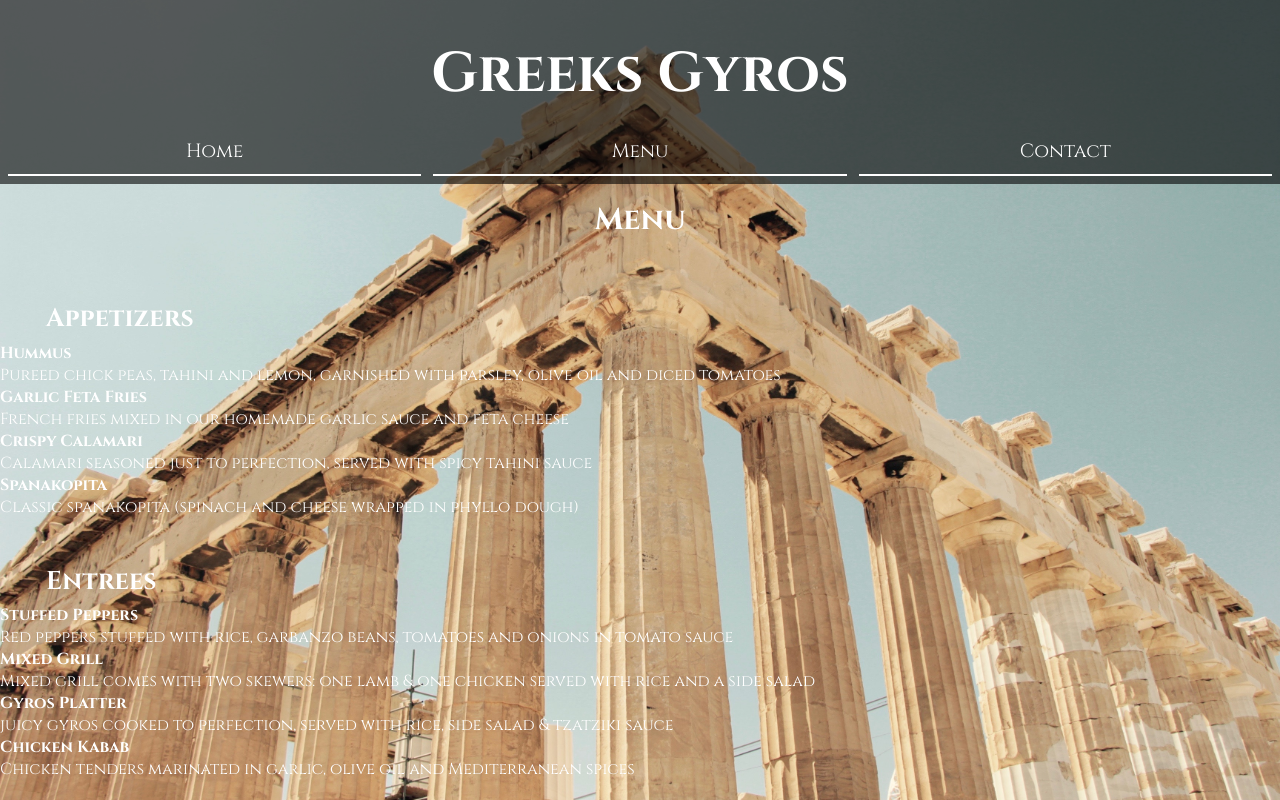
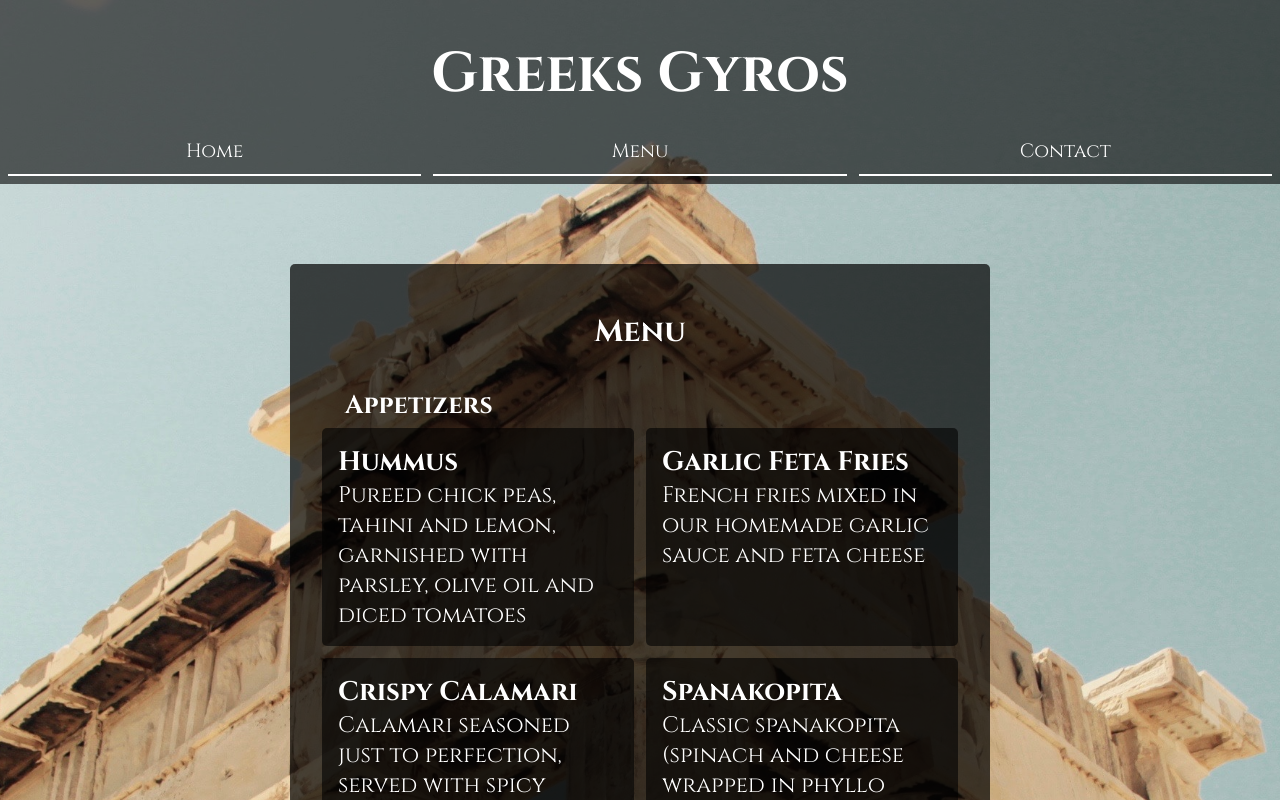
Before and after one commit to jpmunich/Odin-Restaurant-Page, a website built with webpack: page src/template.html in a window 1280 px wide. Both pictures are taken after a click on the button "Menu". Shown: the top 800 px of the page. Built offline with nearby package versions, Linux system fonts and the light colour scheme.

Commit message:
Styled menu

```diff
--- a/src/style.css
+++ b/src/style.css
@@ -14,7 +14,9 @@ body {
 
 #content {
     background-image: url('./background-img.jpg');
-    height: 100vh;
+    min-height: 100vh;
+    height: 100%;
+    padding-bottom: 2em;
     background-position: center;
     background-repeat: no-repeat;
     background-size: cover;
@@ -70,22 +72,22 @@ h1 {
     margin: 80px auto 0 auto;
     background: rgba(0, 0, 0, 0.7);
     border-radius: 5px;
-    padding: 1em 2em 2em 0;
+    padding: 2em;
 }
 
 .contact-page-container > p {
     font-size: clamp(0.8rem, 2.7vw, 1.4rem);
-    padding: 0.05em 0 0.05em 1.6em;
+    padding: 0.05em 0 0.05em 0.4em;
 }
 
 h3 {
     font-size: clamp(1.2rem, 3.2vw, 1.6rem);
-    padding: 1.8em 0 0.2em 1.8em;
+    padding: 1.8em 0 0.2em 0.9em;
 }
 
 .employment-page-container > p {
     font-size: clamp(0.8rem, 2.7vw, 1.4rem);
-    padding: 0.05em 0 0.05em 1.6em;
+    padding: 0.05em 0 0.05em 0.4em;
 }
 
 h2 {
@@ -93,3 +95,38 @@ h2 {
     text-align: center;
     padding: 0.5em;
 }
+
+.menu-page-container {
+    width: clamp(320px, 60%, 700px);
+    margin: 80px auto 0 auto;
+    background: rgba(0, 0, 0, 0.7);
+    border-radius: 5px;
+    padding: 2em 2em;
+}
+
+.menu-item-container {
+    display: flex;
+    flex-wrap: wrap;
+    justify-content: center;
+    gap: 12px;
+}
+
+.menu-container > h3 {
+    padding-top: 0.8em;
+}
+
+.menu-item {
+    padding: 1em;
+    background: rgba(0, 0, 0, 0.6);
+    flex: 1 1 45%;
+    border-radius: 5px;
+}
+
+.menu-item > p {
+    font-size: clamp(0.6rem, 1.8vw, 1.4rem);
+}
+
+.menu-item > h4 {
+    font-size: clamp(0.9rem, 2.1vw, 1.7rem);
+
+}
```
